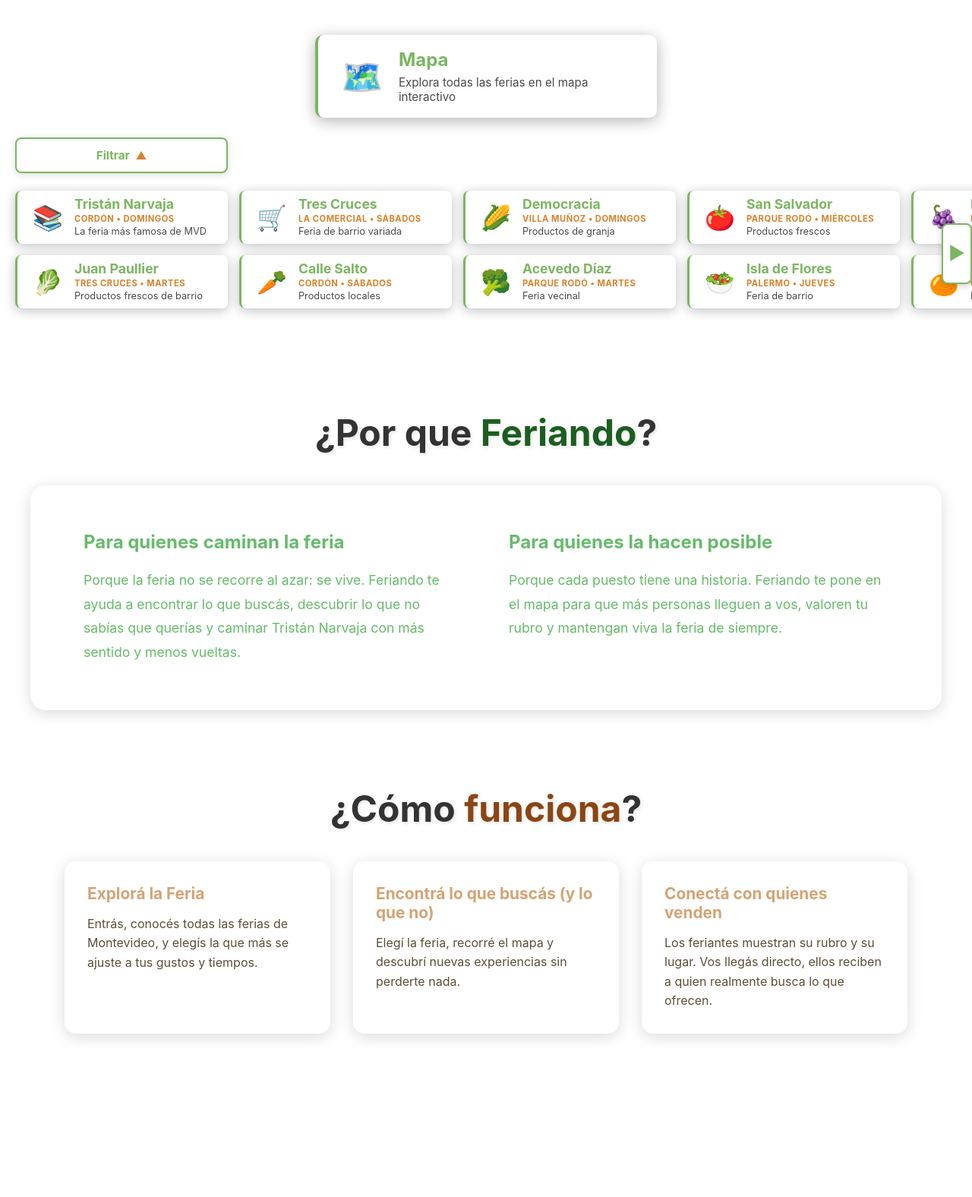
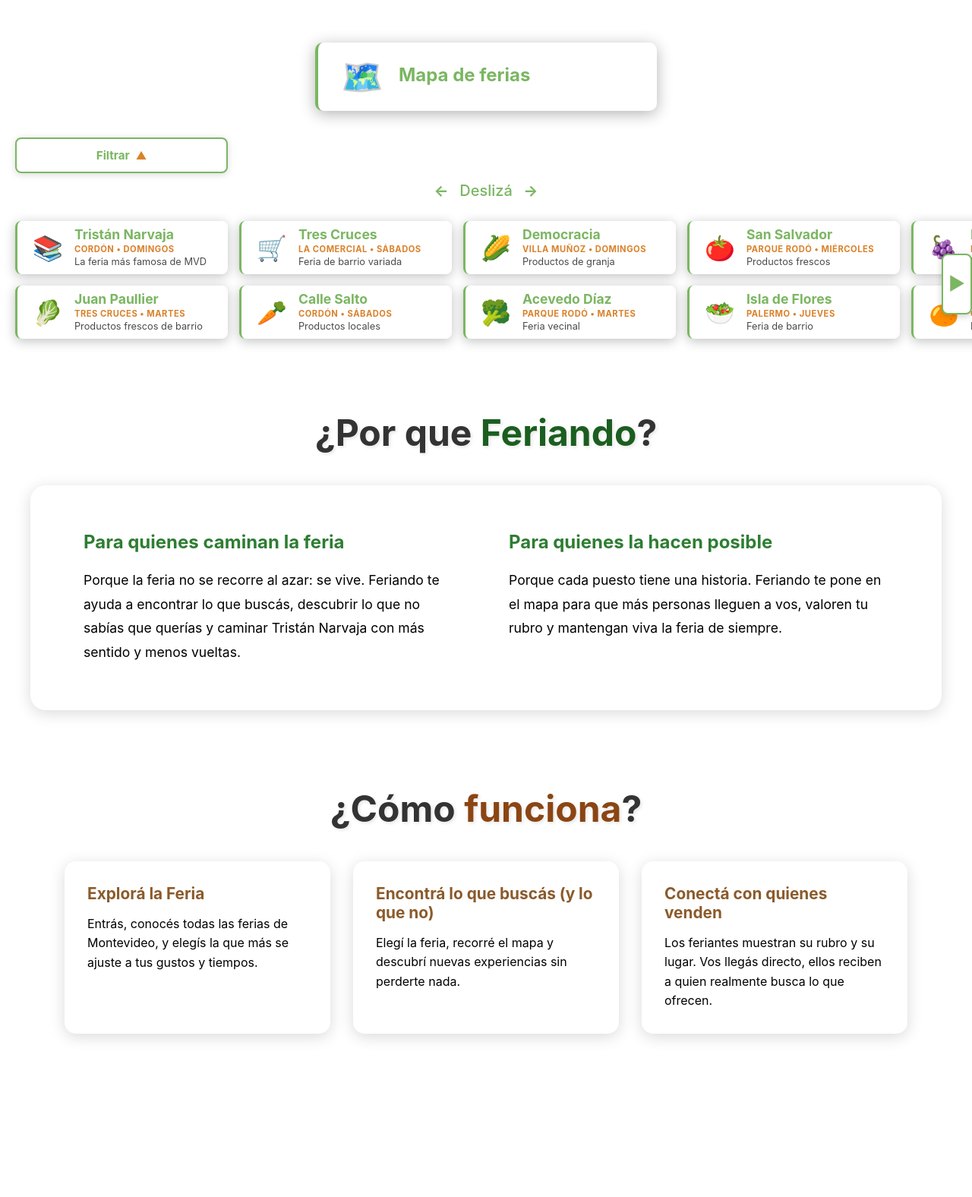
Before and after one commit to estebanrofa/feriando1, a Flask app: page / in a window 1280 px wide. Shown: the part 200-1776 px from the top of the page at 76% size. Run offline with Flask 3, Linux system fonts and the light colour scheme.

Commit message:
Agregar indicador de scroll y mejorar colores de texto
- Agregar indicador "Deslizá" con flechas animadas entre filtros y ferias
- Oscurecer textos de secciones Por qué Feriando y Cómo funciona
- Ocultar indicador de scroll en móvil

Co-Authored-By: Claude Opus 4.5 <noreply@anthropic.com>

```diff
--- a/static/lobby.css
+++ b/static/lobby.css
@@ -220,6 +220,43 @@ body {
     align-items: center;
     justify-content: center;
     padding: 10px 20px;
+}
+
+.scroll-hint {
+    display: flex;
+    align-items: center;
+    justify-content: center;
+    gap: 10px;
+    padding: 8px 0;
+    color: #7BB662;
+    font-size: 1.25em;
+}
+
+.scroll-hint-arrow {
+    font-weight: bold;
+    animation: bounce-horizontal 1.5s ease-in-out infinite;
+}
+
+.scroll-hint-arrow:first-child {
+    animation-name: bounce-left;
+}
+
+.scroll-hint-arrow:last-child {
+    animation-name: bounce-right;
+}
+
+.scroll-hint-text {
+    font-weight: 500;
+}
+
+@keyframes bounce-left {
+    0%, 100% { transform: translateX(0); }
+    50% { transform: translateX(-5px); }
+}
+
+@keyframes bounce-right {
+    0%, 100% { transform: translateX(0); }
+    50% { transform: translateX(5px); }
 }
 
 .seccion-ferias-wrapper {
@@ -505,14 +542,14 @@ body {
 }
 
 .porque-columna h3 {
-    color: #66BB6A;
+    color: #2E7D32;
     font-size: 1.5em;
     margin-bottom: 20px;
     font-weight: bold;
 }
 
 .porque-columna p {
-    color: #66BB6A;
+    color: #000000;
     font-size: 1.1em;
     line-height: 1.8;
 }
@@ -606,6 +643,10 @@ body {
     }
 
     .scroll-btn {
+        display: none;
+    }
+
+    .scroll-hint {
         display: none;
     }
 
@@ -761,14 +802,14 @@ body {
 }
 
 .como-card h3 {
-    color: #D4A373;
+    color: #8B5A2B;
     font-size: 1.3em;
     margin-bottom: 15px;
     font-weight: bold;
 }
 
 .como-card p {
-    color: #5D4E37;
+    color: #000000;
     font-size: 1em;
     line-height: 1.6;
 }
--- a/templates/lobby.html
+++ b/templates/lobby.html
@@ -20,10 +20,7 @@
         <div class="seccion-mapa">
             <a href="/mapa" class="opcion-mapa">
                 <div class="icono">🗺️</div>
-                <div class="opcion-card-content">
-                    <h2>Mapa</h2>
-                    <p>Explora todas las ferias en el mapa interactivo</p>
-                </div>
+                <h2>Mapa de ferias</h2>
             </a>
         </div>
 
@@ -65,6 +62,12 @@
 
                 <button class="btn-limpiar" onclick="limpiarFiltros()">🔄 Limpiar filtros</button>
             </div>
+        </div>
+
+        <div class="scroll-hint">
+            <span class="scroll-hint-arrow">←</span>
+            <span class="scroll-hint-text">Deslizá</span>
+            <span class="scroll-hint-arrow">→</span>
         </div>
 
         <div class="seccion-ferias-wrapper">
```
